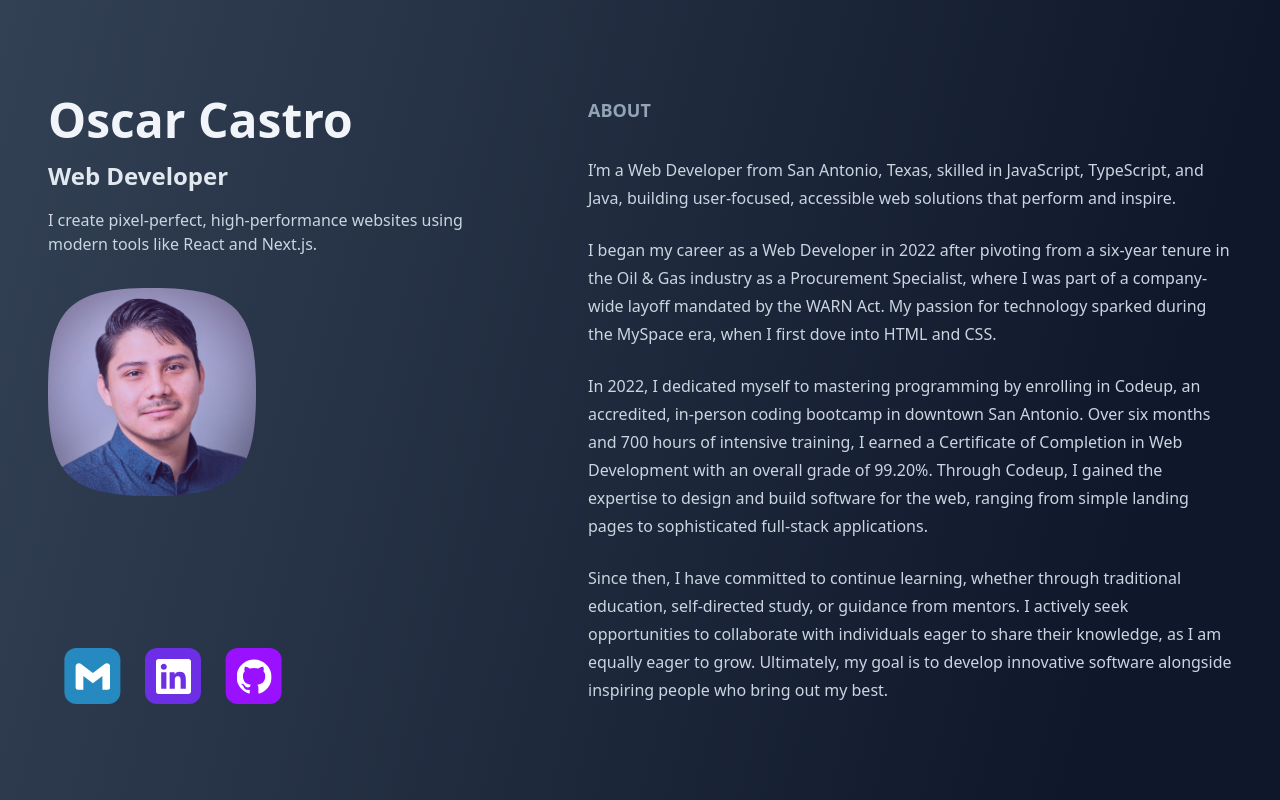
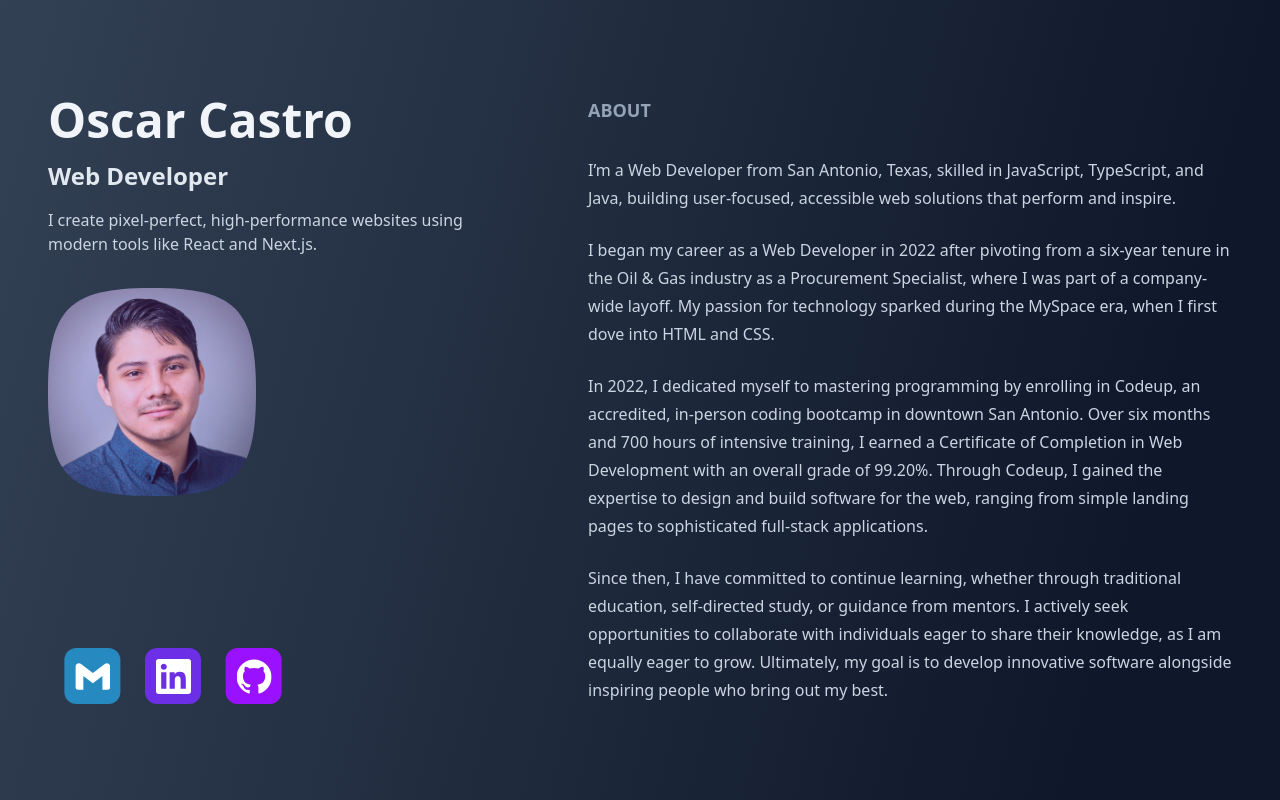
Before and after one commit to oscar-ct/portfolio-v2, a Next.js app: page / in a window 1280 px wide. Shown: the top 800 px of the page. Built offline with nearby package versions, Linux system fonts and the light colour scheme.

Commit message:
feat: update about me

```diff
--- a/app/components/About.tsx
+++ b/app/components/About.tsx
@@ -11,7 +11,8 @@ const About = () => {
                     Java, building user-focused, accessible web solutions that perform and inspire.
                 </p>
                 <p className={"leading-7 text-slate-300"}>
-                    I began my career as a Web Developer in 2022 after pivoting from a six-year tenure in the Oil & Gas industry as a Procurement Specialist, where I was part of a company-wide layoff mandated by the WARN Act. My passion for technology sparked during the MySpace era, when I first dove into HTML and CSS.
+                    I began my career as a Web Developer in 2022 after pivoting from a six-year tenure in the Oil & Gas industry as a Procurement Specialist, where I was part of a company-wide layoff.
+                    My passion for technology sparked during the MySpace era, when I first dove into HTML and CSS.
                 </p>
                 <p className={"leading-7 text-slate-300"}>
                     In 2022, I dedicated myself to mastering programming by enrolling in Codeup, an accredited,
```
